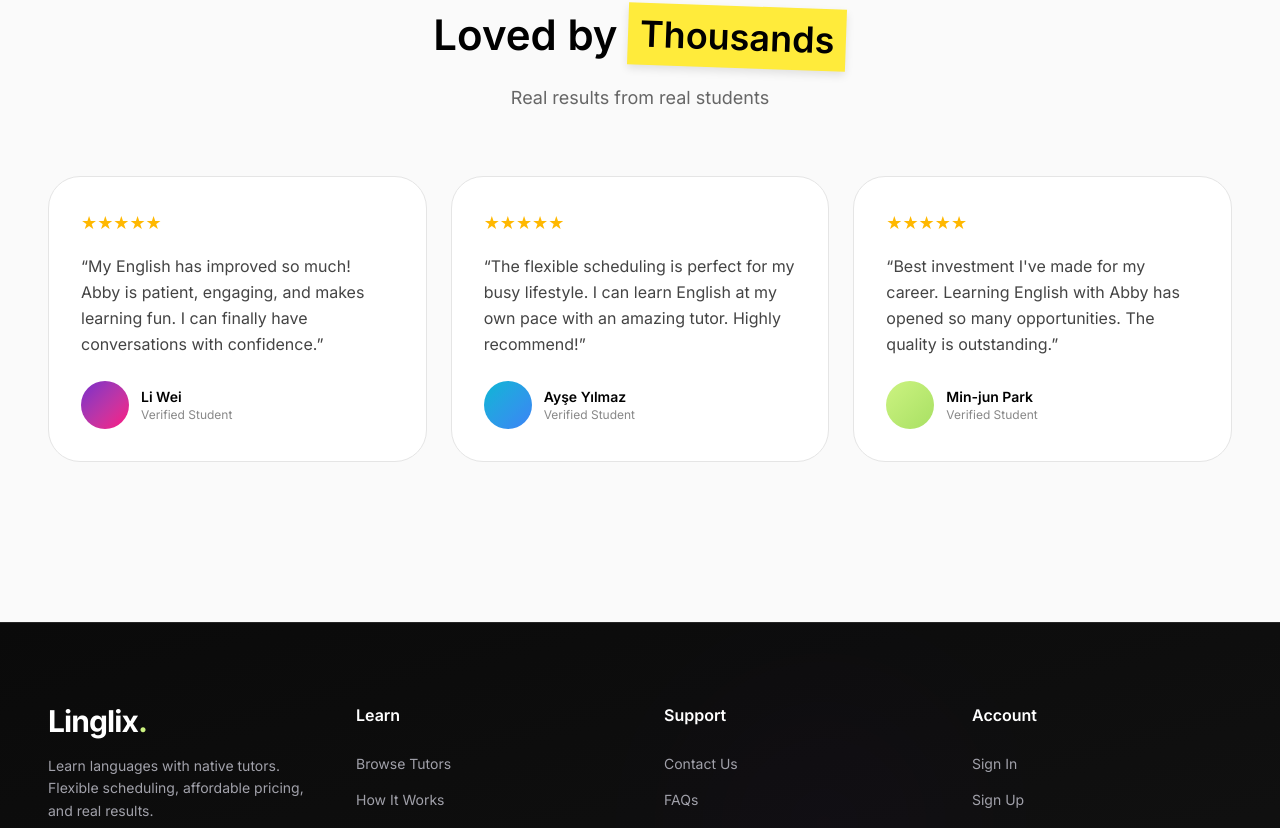
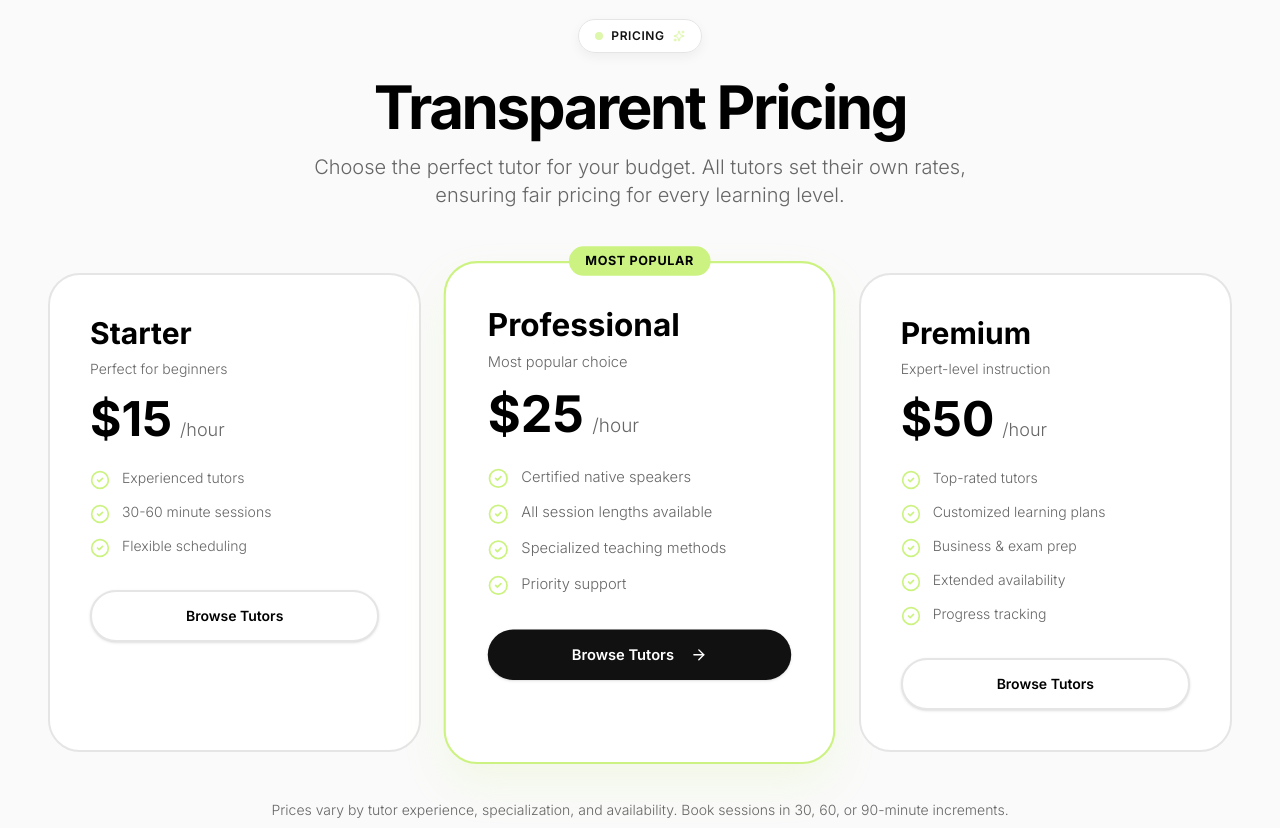
Before and after one commit to supermarios77/Linglix, a Next.js app: page /en in a window 1280 px wide. Shown: the part 1550-2378 px from the top of the page. Built offline with nearby package versions, Linux system fonts and the light colour scheme; no server answers; the database is empty.

Commit message:
✨ Add beautiful pricing section to landing page with dynamic rates

```diff
--- a/app/[locale]/page.tsx
+++ b/app/[locale]/page.tsx
@@ -5,6 +5,7 @@ import { BackgroundBlobs } from "@/components/landing/BackgroundBlobs";
 import { HeroSection } from "@/components/landing/HeroSection";
 import { MarqueeTicker } from "@/components/landing/MarqueeTicker";
 import { FeaturedTutors } from "@/components/landing/FeaturedTutors";
+import { PricingSection } from "@/components/landing/PricingSection";
 import { Testimonials } from "@/components/landing/Testimonials";
 import { Footer } from "@/components/landing/Footer";
 
@@ -48,6 +49,7 @@ export default async function HomePage({
         <HeroSection locale={locale} session={session} />
         <MarqueeTicker items={marqueeItems} />
         <FeaturedTutors locale={locale} />
+        <PricingSection locale={locale} />
         <Testimonials locale={locale} />
         <Footer locale={locale} session={session} />
       </div>
--- /dev/null
+++ b/components/landing/PricingSection.tsx
@@ -0,0 +1,186 @@
+import Link from "next/link";
+import { Button } from "@/components/ui/button";
+import { CheckCircle2, Sparkles, ArrowRight } from "lucide-react";
+import { getTranslations } from "next-intl/server";
+import { prisma } from "@/lib/db/prisma";
+
+interface PricingSectionProps {
+  locale: string;
+}
+
+/**
+ * Pricing Section Component
+ *
+ * Displays pricing information with average rates and pricing tiers
+ * Production-ready with proper TypeScript types
+ */
+export async function PricingSection({ locale }: PricingSectionProps) {
+  const t = await getTranslations("landing.pricing");
+
+  // Fetch average hourly rate from approved tutors
+  let averageRate = 25;
+  let minRate = 15;
+  let maxRate = 50;
+
+  try {
+    const rates = await prisma.tutorProfile.findMany({
+      where: {
+        isActive: true,
+        approvalStatus: "APPROVED",
+        hourlyRate: { not: null },
+      },
+      select: {
+        hourlyRate: true,
+      },
+      take: 100, // Sample size
+    });
+
+    if (rates.length > 0) {
+      const hourlyRates = rates.map((r) => r.hourlyRate);
+      averageRate = Math.round(
+        hourlyRates.reduce((sum, rate) => sum + rate, 0) / hourlyRates.length
+      );
+      minRate = Math.min(...hourlyRates);
+      maxRate = Math.max(...hourlyRates);
+    }
+  } catch (error) {
+    // Fallback to default values if database query fails
+    if (process.env.NODE_ENV === "development") {
+      console.error("[PricingSection] Database error:", error);
+    }
+  }
+
+  const pricingTiers = [
+    {
+      name: t("tier.starter.name"),
+      price: minRate,
+      description: t("tier.starter.description"),
+      features: [
+        t("tier.starter.feature1"),
+        t("tier.starter.feature2"),
+        t("tier.starter.feature3"),
+      ],
+      popular: false,
+    },
+    {
+      name: t("tier.professional.name"),
+      price: averageRate,
+      description: t("tier.professional.description"),
+      features: [
+        t("tier.professional.feature1"),
+        t("tier.professional.feature2"),
+        t("tier.professional.feature3"),
+        t("tier.professional.feature4"),
+      ],
+      popular: true,
+    },
+    {
+      name: t("tier.premium.name"),
+      price: maxRate,
+      description: t("tier.premium.description"),
+      features: [
+        t("tier.premium.feature1"),
+        t("tier.premium.feature2"),
+        t("tier.premium.feature3"),
+        t("tier.premium.feature4"),
+        t("tier.premium.feature5"),
+      ],
+      popular: false,
+    },
+  ];
+
+  return (
+    <section className="py-16 sm:py-20 md:py-24 px-4 sm:px-6 md:px-12 max-w-[1400px] mx-auto">
+      {/* Section Header */}
+      <div className="text-center mb-12 sm:mb-16">
+        <div className="inline-flex items-center gap-2 px-4 py-2 bg-white/90 dark:bg-[#121212]/90 backdrop-blur-md border border-[#e5e5e5] dark:border-[#262626] rounded-full text-xs font-semibold uppercase tracking-wider mb-6 shadow-[0_4px_12px_rgba(0,0,0,0.05)]">
+          <span className="w-2 h-2 bg-[#ccf381] rounded-full animate-pulse" />
+          <span>{t("badge")}</span>
+          <Sparkles className="w-3 h-3 text-[#ccf381] opacity-70" />
+        </div>
+        <h2 className="text-3xl sm:text-4xl md:text-5xl lg:text-6xl font-bold tracking-[-0.04em] text-black dark:text-white mb-4">
+          {t("title")}
+        </h2>
+        <p className="text-base sm:text-lg md:text-xl text-[#666] dark:text-[#a1a1aa] max-w-2xl mx-auto font-light">
+          {t("subtitle")}
+        </p>
+      </div>
+
+      {/* Pricing Cards */}
+      <div className="grid grid-cols-1 md:grid-cols-3 gap-6 sm:gap-8 mb-12">
+        {pricingTiers.map((tier, index) => (
+          <div
+            key={index}
+            className={`group relative bg-white dark:bg-[#1a1a1a] rounded-[32px] p-8 sm:p-10 border-2 transition-all duration-300 ${
+              tier.popular
+                ? "border-[#ccf381] dark:border-[#ccf381] shadow-[0_20px_40px_rgba(204,243,129,0.15)] scale-105"
+                : "border-[#e5e5e5] dark:border-[#262626] hover:border-[#ccf381]/50 dark:hover:border-[#ccf381]/50 hover:shadow-lg"
+            }`}
+          >
+            {tier.popular && (
+              <div className="absolute -top-4 left-1/2 -translate-x-1/2 px-4 py-1.5 bg-[#ccf381] text-black rounded-full text-xs font-bold uppercase tracking-wider">
+                {t("popular")}
+              </div>
+            )}
+
+            <div className="mb-6">
+              <h3 className="text-2xl sm:text-3xl font-bold text-black dark:text-white mb-2">
+                {tier.name}
+              </h3>
+              <p className="text-sm text-[#666] dark:text-[#a1a1aa] mb-4 font-light">
+                {tier.description}
+              </p>
+              <div className="flex items-baseline gap-2">
+                <span className="text-4xl sm:text-5xl font-bold text-black dark:text-white">
+                  ${tier.price}
+                </span>
+                <span className="text-lg text-[#666] dark:text-[#a1a1aa] font-light">
+                  /{t("hour")}
+                </span>
+              </div>
+            </div>
+
+            <ul className="space-y-3 mb-8">
+              {tier.features.map((feature, featureIndex) => (
+                <li key={featureIndex} className="flex items-start gap-3">
+                  <CheckCircle2 className="w-5 h-5 text-[#ccf381] shrink-0 mt-0.5" />
+                  <span className="text-sm text-[#666] dark:text-[#a1a1aa] font-light">
+                    {feature}
+                  </span>
+                </li>
+              ))}
+            </ul>
+
+            <Link href={`/${locale}/tutors`} className="block">
+              <Button
+                className={`w-full rounded-full py-6 font-semibold text-sm transition-all duration-300 ${
+                  tier.popular
+                    ? "bg-[#111] dark:bg-[#ccf381] text-white dark:text-black hover:bg-[#222] dark:hover:bg-[#d4f89a] hover:shadow-[0_12px_24px_rgba(0,0,0,0.2)] hover:-translate-y-1"
+                    : "bg-white dark:bg-[#1a1a1a] text-black dark:text-white border-2 border-[#e5e5e5] dark:border-[#262626] hover:border-[#ccf381] dark:hover:border-[#ccf381] hover:bg-[#ccf381]/5 dark:hover:bg-[#ccf381]/5"
+                }`}
+              >
+                {t("cta")}
+                {tier.popular && (
+                  <ArrowRight className="w-4 h-4 ml-2 group-hover:translate-x-1 transition-transform" />
+                )}
+              </Button>
+            </Link>
+          </div>
+        ))}
+      </div>
+
+      {/* Additional Info */}
+      <div className="text-center">
+        <p className="text-sm text-[#666] dark:text-[#a1a1aa] mb-4 font-light">
+          {t("note")}
+        </p>
+        <div className="inline-flex items-center gap-2 px-4 py-2 bg-[#ccf381]/10 dark:bg-[#ccf381]/20 border border-[#ccf381]/30 dark:border-[#ccf381]/30 rounded-full">
+          <CheckCircle2 className="w-4 h-4 text-[#ccf381]" />
+          <span className="text-sm font-medium text-black dark:text-white">
+            {t("guarantee")}
+          </span>
+        </div>
+      </div>
+    </section>
+  );
+}
--- a/messages/en.json
+++ b/messages/en.json
@@ -252,6 +252,42 @@
       "featureNative": "Native Speakers",
       "featureFlexible": "Flexible Schedule",
       "featureAffordable": "Affordable Pricing"
+    },
+    "pricing": {
+      "badge": "Pricing",
+      "title": "Transparent Pricing",
+      "subtitle": "Choose the perfect tutor for your budget. All tutors set their own rates, ensuring fair pricing for every learning level.",
+      "popular": "Most Popular",
+      "hour": "hour",
+      "cta": "Browse Tutors",
+      "note": "Prices vary by tutor experience, specialization, and availability. Book sessions in 30, 60, or 90-minute increments.",
+      "guarantee": "No hidden fees. Cancel anytime.",
+      "tier": {
+        "starter": {
+          "name": "Starter",
+          "description": "Perfect for beginners",
+          "feature1": "Experienced tutors",
+          "feature2": "30-60 minute sessions",
+          "feature3": "Flexible scheduling"
+        },
+        "professional": {
+          "name": "Professional",
+          "description": "Most popular choice",
+          "feature1": "Certified native speakers",
+          "feature2": "All session lengths available",
+          "feature3": "Specialized teaching methods",
+          "feature4": "Priority support"
+        },
+        "premium": {
+          "name": "Premium",
+          "description": "Expert-level instruction",
+          "feature1": "Top-rated tutors",
+          "feature2": "Customized learning plans",
+          "feature3": "Business & exam prep",
+          "feature4": "Extended availability",
+          "feature5": "Progress tracking"
+        }
+      }
     },
     "features": {
       "title": "Why Choose Linglix",
```
